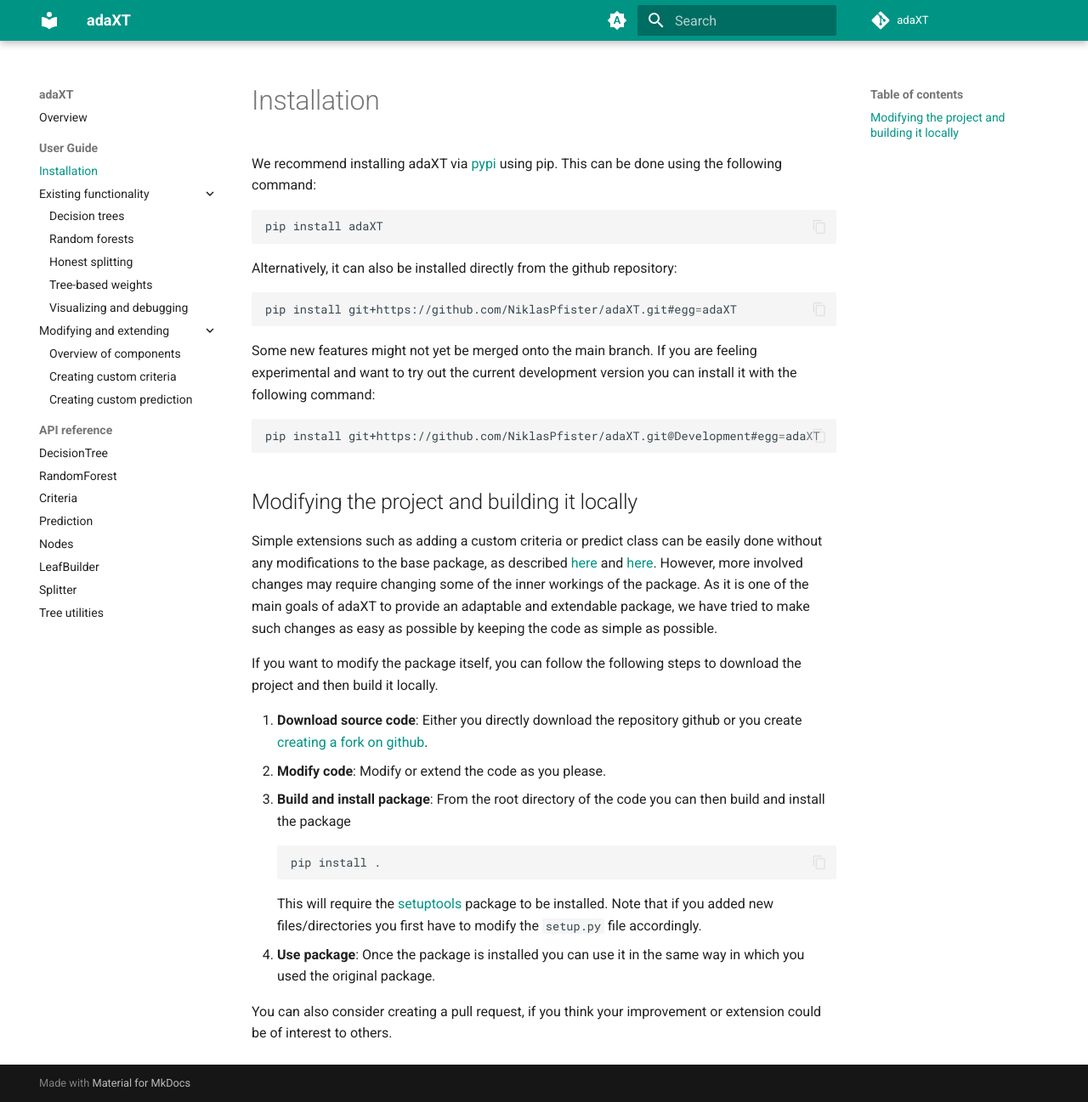
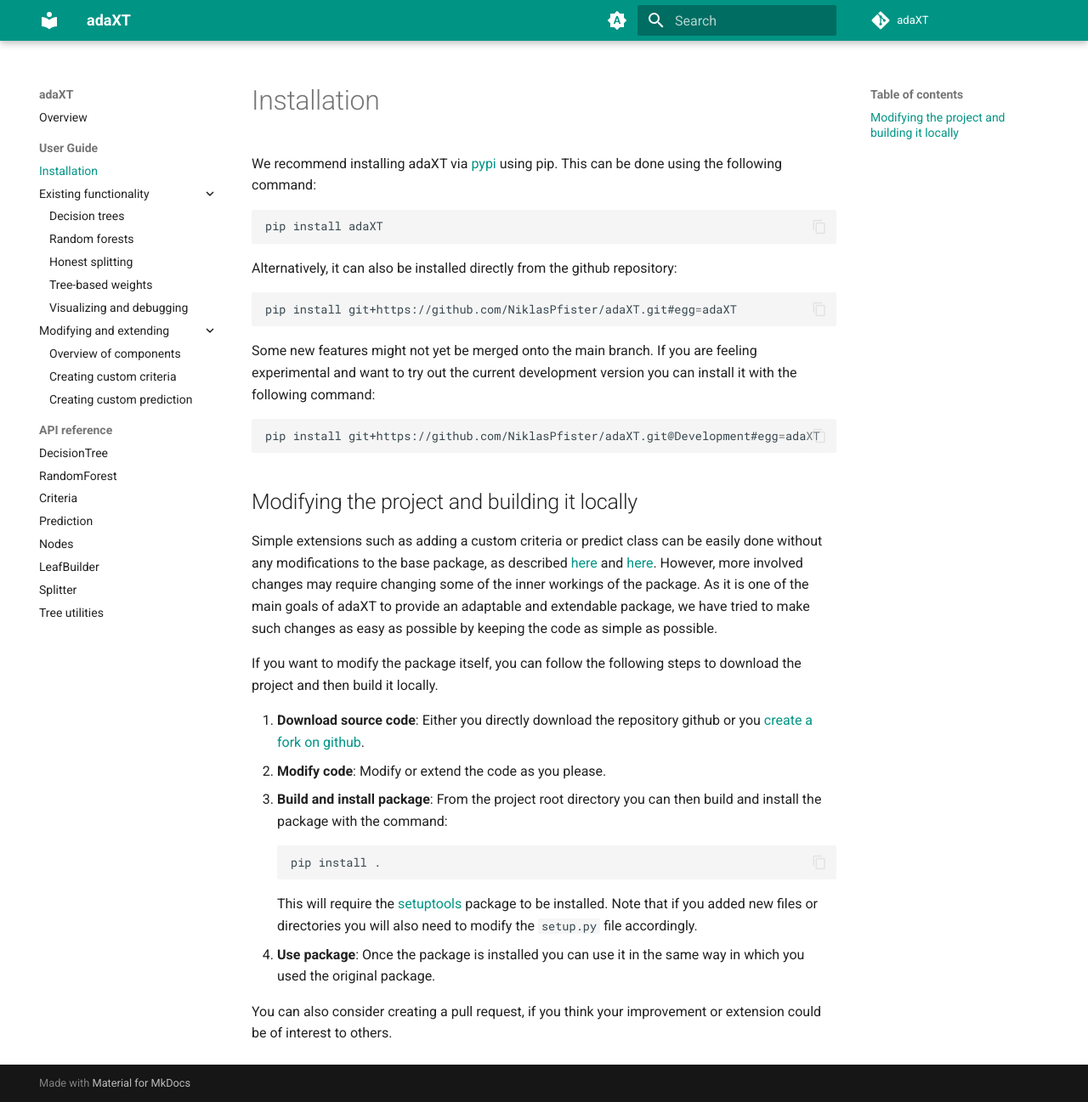
Before and after one commit to NiklasPfister/adaXT, an MkDocs documentation site: the page built from docs/user_guide/installation.md, in a window 1280 px wide and 1297 px high. Shown: the whole window at 85% size. Built offline with MkDocs 1.6.1 and Material for MkDocs 9.7.7, drawn with Linux system fonts in a browser that asks for light colours; comment, search, counter and statistics services are not loaded.

Commit message:
small typos

````diff
--- a/docs/user_guide/installation.md
+++ b/docs/user_guide/installation.md
@@ -36,18 +36,18 @@
 download the project and then build it locally.
 
 1. **Download source code**: Either you directly download the repository github
-   or you create
-   [creating a fork on github](https://docs.github.com/en/pull-requests/collaborating-with-pull-requests/working-with-forks/fork-a-repo).
+   or you
+   [create a fork on github](https://docs.github.com/en/pull-requests/collaborating-with-pull-requests/working-with-forks/fork-a-repo).
 2. **Modify code**: Modify or extend the code as you please.
-3. **Build and install package**: From the root directory of the code you can
-   then build and install the package
+3. **Build and install package**: From the project root directory you can then
+   build and install the package with the command:
    ```bash
    pip install .
    ```
    This will require the
    [setuptools](https://setuptools.pypa.io/en/latest/index.html) package to be
-   installed. Note that if you added new files/directories you first have to
-   modify the `setup.py` file accordingly.
+   installed. Note that if you added new files or directories you will also need
+   to modify the `setup.py` file accordingly.
 4. **Use package**: Once the package is installed you can use it in the same way
    in which you used the original package.
 
````
Also changed, not shown: README.md (+1 -1 lines).
